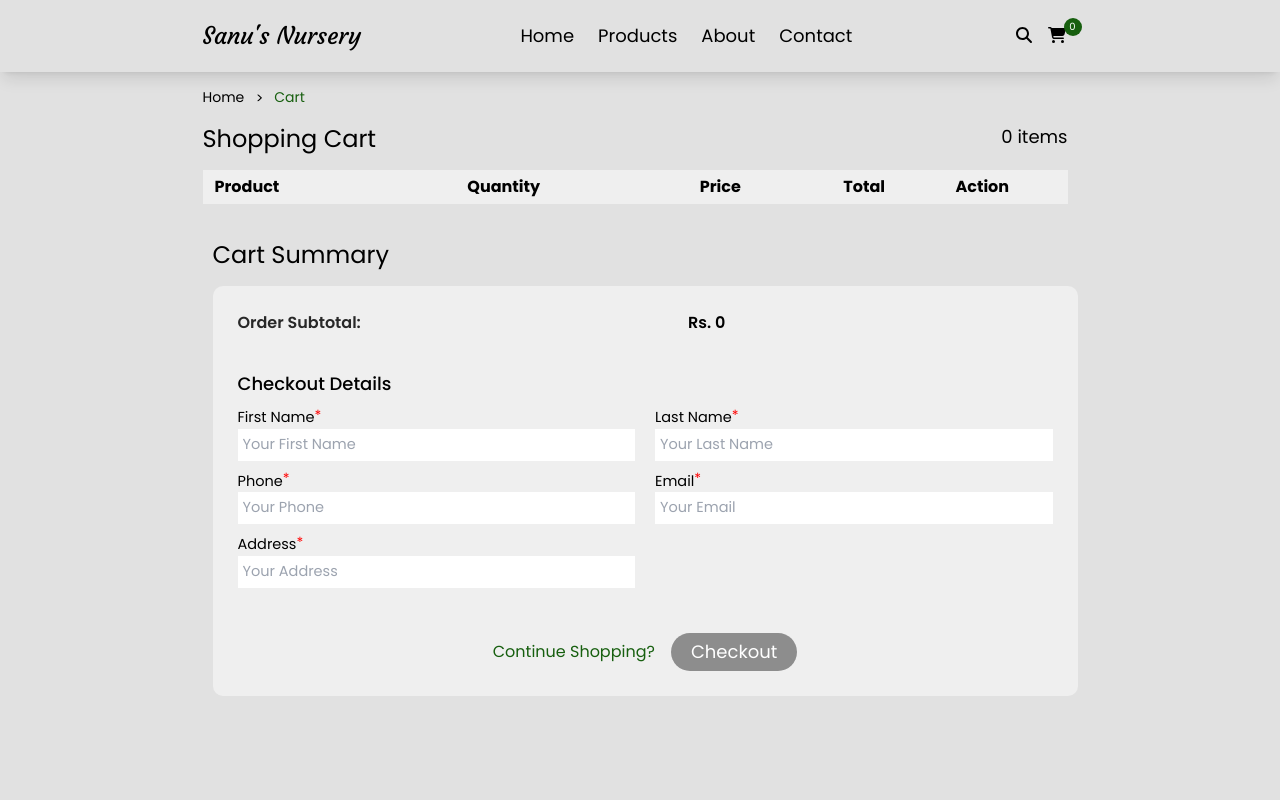
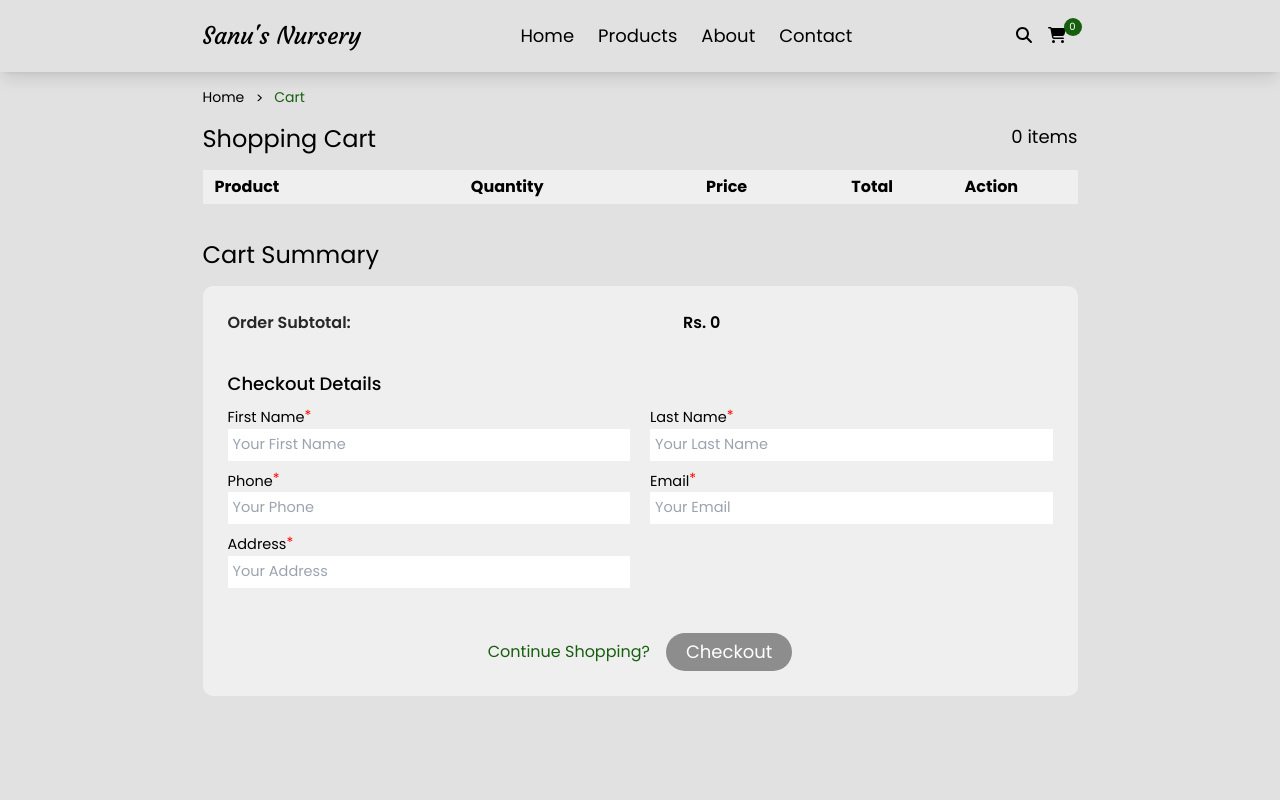
Before and after one commit to SanjeevMhn/sanusnurseryAngular, an Angular app: page /home/cart in a window 1280 px wide. Shown: the top 800 px of the page. Built offline with nearby package versions, Linux system fonts and the light colour scheme.

Commit message:
[FIXED]: fixed padding issue in the cart page

```diff
--- a/src/app/modules/home/cart/cart.component.html
+++ b/src/app/modules/home/cart/cart.component.html
@@ -11,7 +11,7 @@
 
         <article class="cart-details-container h-[calc(100%-51px)] flex flex-col md:pb-[30px]">
             <article
-                class="cart-items-container pb-[10px] md:pb-0 md:pr-[10px] flex-grow overflow-y-auto mb-[15px] md:mb-[35px]">
+                class="cart-items-container pb-[10px] md:pb-0 flex-grow overflow-y-auto mb-[15px] md:mb-[35px]">
                 <div
                     class="title-container flex justify-between  pb-[15px] md:sticky md:top-0 bg-[#e1e1e1] z-[10] header-text">
                     <h2 class="text-lg md:text-2xl">Shopping Cart
@@ -92,7 +92,7 @@
                     </ul>
                 </div>
             </article>
-            <aside class="total-amount-receipe block pt-[10px] md:pl-[10px] md:pt-0 flex-grow w-full">
+            <aside class="total-amount-receipe block pt-[10px] md:pt-0 flex-grow w-full">
                 <h2 class="text-lg md:text-2xl pb-[15px] header-text hidden md:block">Cart Summary</h2>
                 <div class="receipt-list-container p-[15px] md:p-[25px] rounded-[10px] bg-[#efefef] sticky top-0">
                     <ul class="receipt-list flex w-fill flex-col">
```
Also changed, not shown: 7 other files (tests, documents, lock files or other folders).
